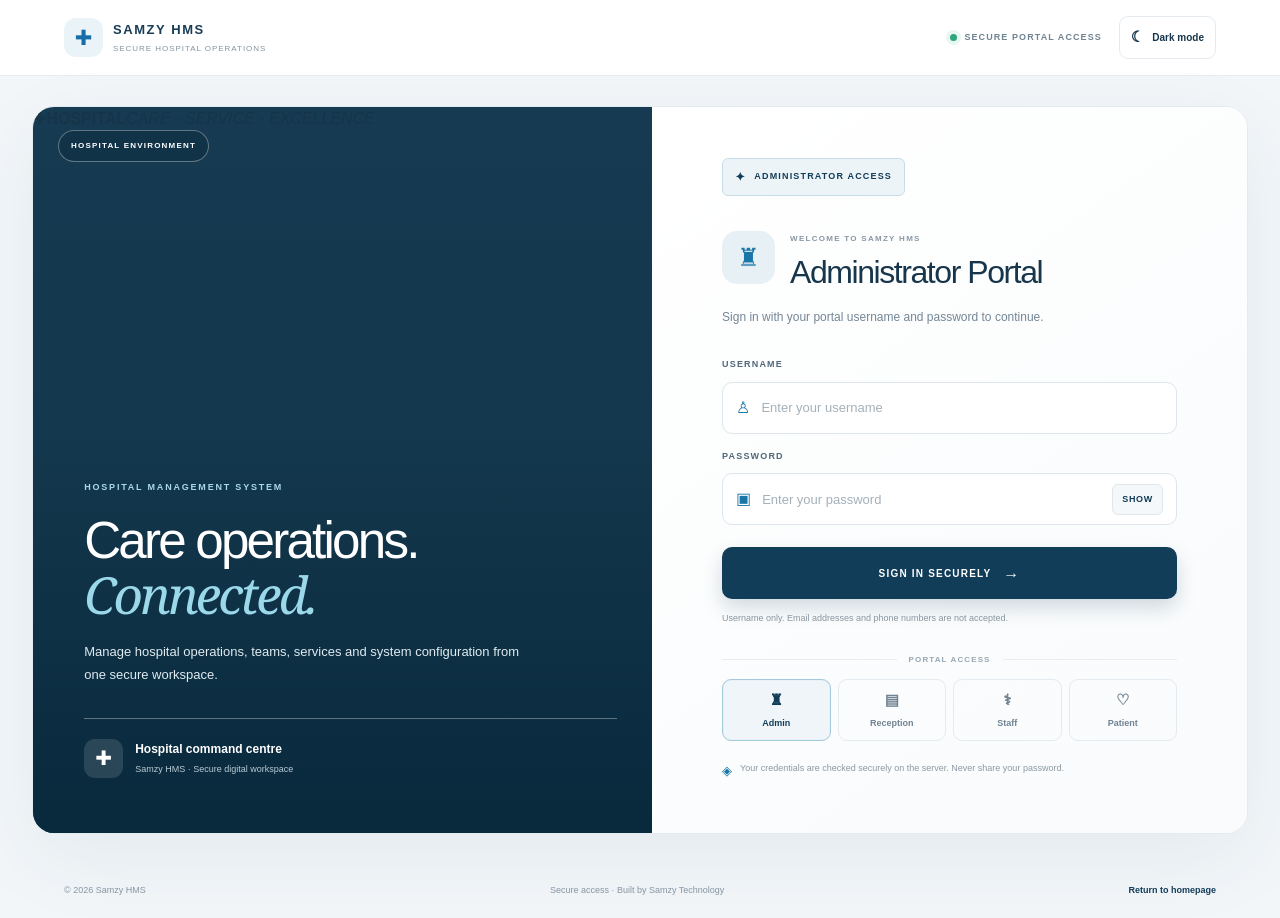
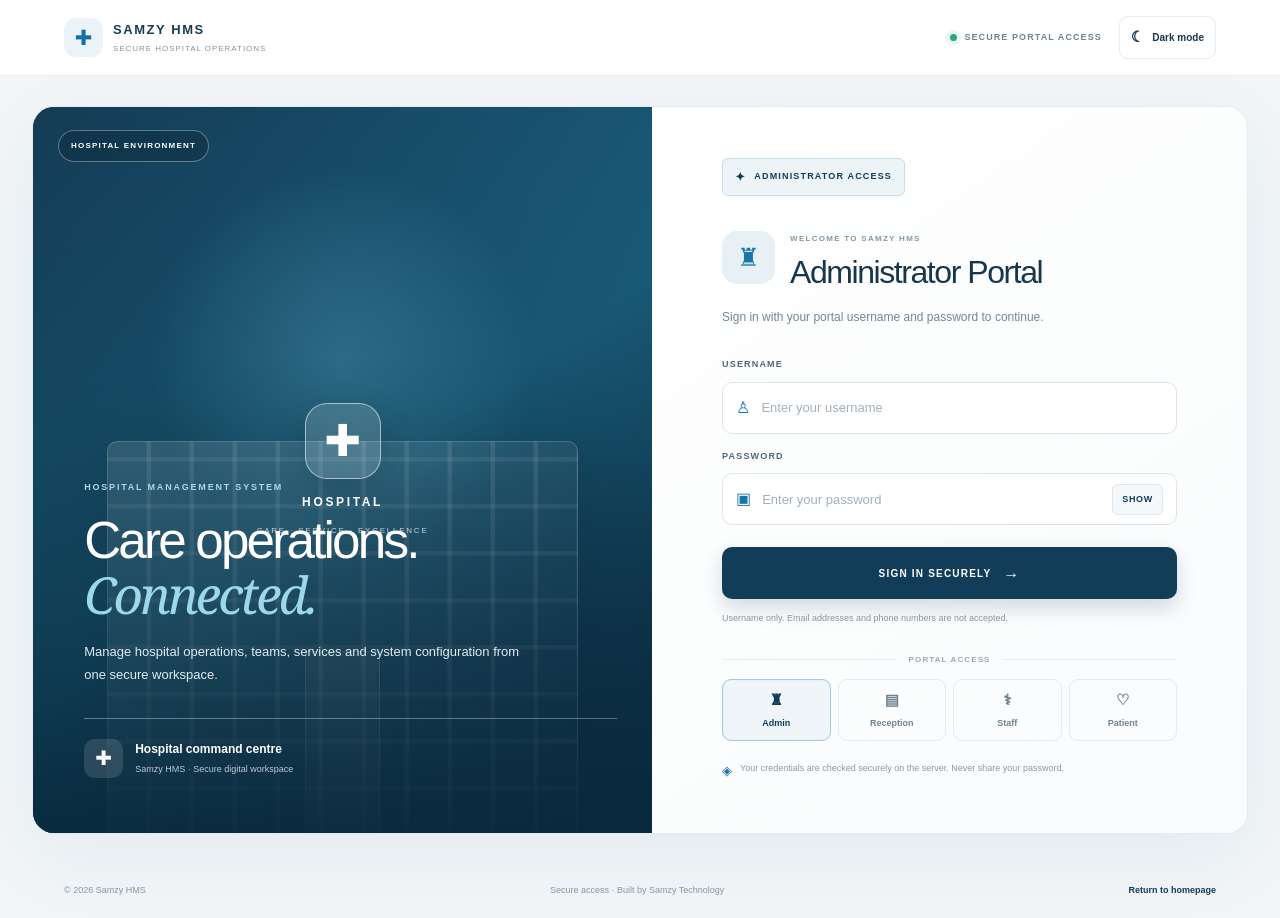
Before and after one commit to Samuel-1111/Samzy-HMS, a Next.js app: page /login in a window 1280 px wide. Built offline with nearby package versions, Linux system fonts and the light colour scheme; no server answers.

Commit message:
Add neutral hospital illustration and polished demo styling

```diff
--- a/src/app/globals.css
+++ b/src/app/globals.css
@@ -440,3 +440,10 @@ html[data-theme="dark"] .login-form .login-password-toggle{background:#203448;bo
 .hms-primary{box-shadow:0 5px 12px rgba(23,109,168,.14)}
 .hms-data-form input:focus,.hms-data-form select:focus,.hms-data-form textarea:focus,.hms-toolbar>label:focus-within{outline:3px solid rgba(23,109,168,.12);border-color:#4c9ac5}
 @media(max-width:620px){.hms-demo-banner{align-items:flex-start;flex-wrap:wrap}.hms-demo-banner>div{min-width:calc(100% - 120px)}.hms-demo-banner button{margin-left:auto}}
+
+.hms-login-neutral-building{position:absolute;inset:0;display:flex;flex-direction:column;align-items:center;justify-content:center;gap:14px;overflow:hidden;background:radial-gradient(circle at 50% 35%,rgba(104,191,223,.38),transparent 34%),linear-gradient(145deg,#153d59 0%,#1c6687 52%,#102b45 100%);color:#fff}
+.hms-login-neutral-building:before{content:"";position:absolute;bottom:0;left:12%;width:76%;height:54%;border:1px solid rgba(255,255,255,.3);border-bottom:0;border-radius:10px 10px 0 0;background:repeating-linear-gradient(90deg,transparent 0 38px,rgba(255,255,255,.16) 39px 43px),repeating-linear-gradient(0deg,transparent 0 42px,rgba(255,255,255,.13) 43px 47px),linear-gradient(120deg,rgba(255,255,255,.18),rgba(255,255,255,.03));box-shadow:0 0 80px rgba(0,0,0,.16)}
+.hms-login-neutral-building:after{content:"";position:absolute;bottom:0;left:44%;width:12%;height:25%;border:1px solid rgba(255,255,255,.35);border-bottom:0;background:rgba(255,255,255,.13)}
+.hms-login-neutral-building span{position:relative;z-index:1;display:grid;place-items:center;width:76px;height:76px;border:1px solid rgba(255,255,255,.55);border-radius:22px;background:rgba(255,255,255,.14);font-size:44px;box-shadow:0 12px 35px rgba(0,0,0,.16)}
+.hms-login-neutral-building b,.hms-login-neutral-building i{position:relative;z-index:1;letter-spacing:.22em;font-size:12px;font-style:normal}
+.hms-login-neutral-building i{font-size:8px;opacity:.75}
```
